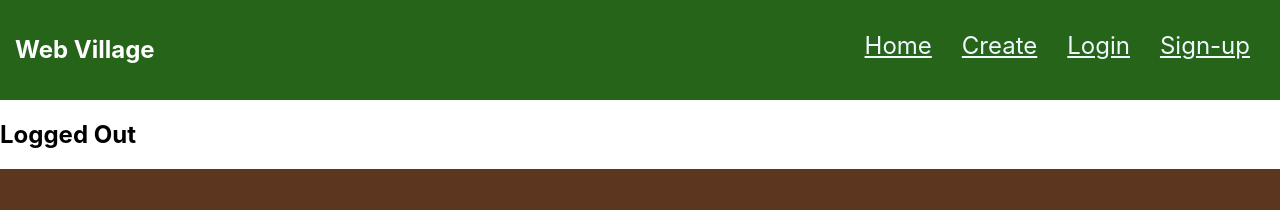
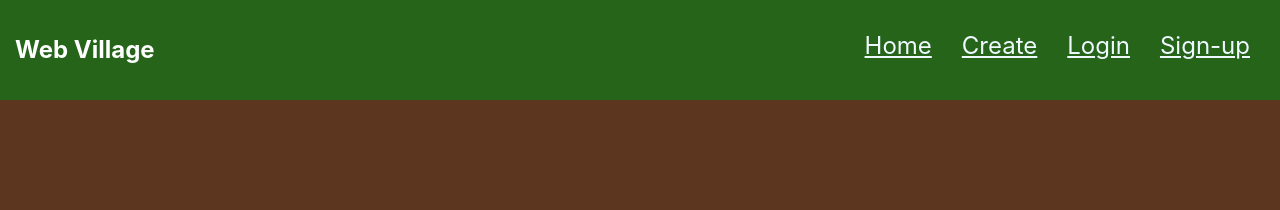
Before and after one commit to OlsJacob-FS/narutoApi, a React (Create React App) app in the folder reactjs/: page / in a window 1280 px wide. Shown: the top 210 px of the page. Built offline with nearby package versions, Linux system fonts and the light colour scheme; no server answers.

Commit message:
code refactoring

```diff
--- a/reactjs/src/App.js
+++ b/reactjs/src/App.js
@@ -13,7 +13,6 @@ import authService from "./services/auth.service";
 
 function App() {
   const [currentUser, setCurrentUser] = useState(false);
-  //AuthService.getCurrentUser()
   useEffect(() => {
     const user = authService.getCurrentUser();
     if (user) {
@@ -25,7 +24,6 @@ function App() {
     <div>
       <Navbar />
       <div>
-        <div>{currentUser ? <h2>Logged in</h2> : <h2>Logged Out</h2>}</div>
         <Routes>
           <Route path="/Signup" exact element={<Signup />} />
           <Route path="/Login" exact element={<Login />} />
```
